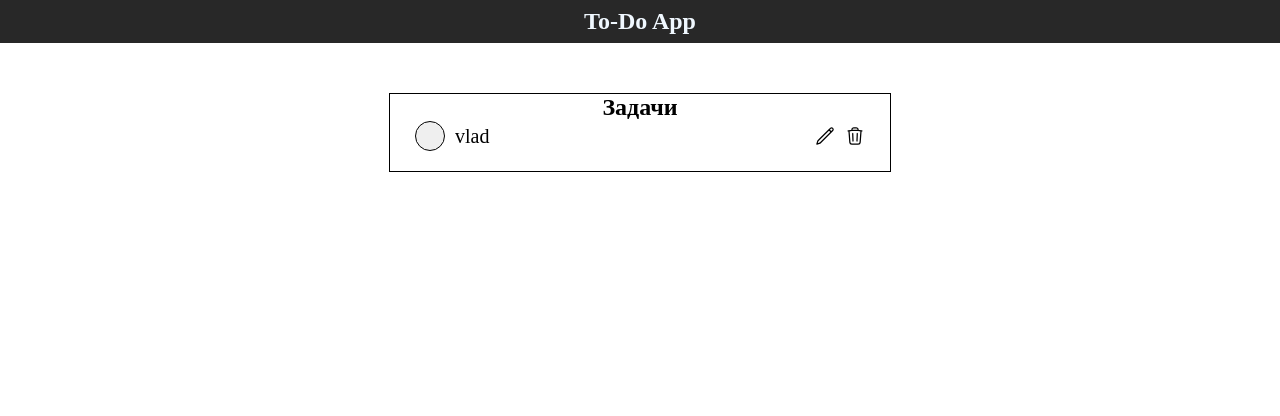
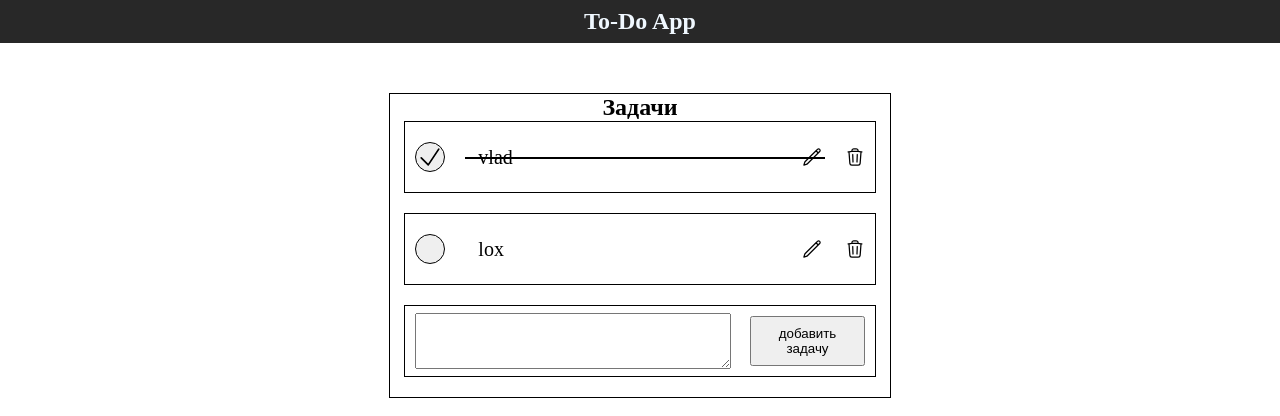
Before and after one commit to Vladkharin/To-Do-App, a plain HTML site: page index.html in a window 1280 px wide. Both pictures are taken after a click on the button 430 px from the left and 136 px from the top of the page. Drawn offline with Linux system fonts and the light colour scheme.

Commit message:
added js elements and complete structure

```diff
--- a/index.html
+++ b/index.html
@@ -1,10 +1,10 @@
 <!DOCTYPE html>
 <html lang="en">
   <head>
-    <meta charset="UTF-8">
-    <meta http-equiv="X-UA-Compatible" content="IE=edge">
-    <meta name="viewport" content="width=device-width, initial-scale=1.0">
-    <link rel="stylesheet" href="style.css">
+    <meta charset="UTF-8" />
+    <meta http-equiv="X-UA-Compatible" content="IE=edge" />
+    <meta name="viewport" content="width=device-width, initial-scale=1.0" />
+    <link rel="stylesheet" href="style.css" />
     <title>To-Do App</title>
   </head>
   <body>
@@ -17,17 +17,24 @@
         <h2>Задачи</h2>
         <div class="work-area__wrapper-items">
           <div class="work-area__wrapper-item">
-                    <div class="left-side">
             <button class="not-checked"></button>
             <div class="items-title">vlad</div>
-                    </div>
-                    <div class="right-side">
             <button class="edit"></button>
             <button class="delete"></button>
+            <div class="line none"></div>
           </div>
-
+          <div class="work-area__wrapper-item">
+            <button class="not-checked"></button>
+            <div class="items-title">lox</div>
+            <button class="edit"></button>
+            <button class="delete"></button>
+            <div class="line none"></div>
           </div>
         </div>
+        <form action="#" class="work-area__form">
+          <textarea class="textarea" type="text"> </textarea>
+          <button class="submit" type="submit">добавить задачу</button>
+        </form>
       </div>
     </section>
 
--- a/script.js
+++ b/script.js
@@ -0,0 +1,76 @@
+window.addEventListener("DOMContentLoaded", () => {
+  const itemsWrapper = document.querySelector(".work-area__wrapper-items");
+  const buttonSubmit = document.querySelector(".submit");
+  const textarea = document.querySelector(".textarea");
+
+  itemsWrapper.addEventListener("click", (event) => {
+    if (event.target && event.target.classList.contains("delete")) {
+      itemsWrapper.removeChild(event.target.parentElement);
+    } else if (
+      event.target &&
+      (event.target.classList.contains("not-checked") ||
+        event.target.classList.contains("checked"))
+    ) {
+      let parent = event.target.parentElement;
+      // console.log(parent)
+      const lineChecked = parent.querySelector(".line");
+      const editButton = parent.querySelector(".edit");
+
+      if (event.target.classList.contains("not-checked")) {
+        event.target.classList.add("checked");
+        lineChecked.classList.add("block");
+        event.target.classList.remove("not-checked");
+        lineChecked.classList.remove("none");
+        editButton.setAttribute("disabled", true);
+      } else {
+        event.target.classList.add("not-checked");
+        lineChecked.classList.add("none");
+        event.target.classList.remove("checked");
+        lineChecked.classList.remove("block");
+        editButton.setAttribute("disabled", false);
+      }
+    } else if (event.target && event.target.classList.contains("edit")) {
+      let parent = event.target.parentElement;
+      const title = parent.querySelector(".items-title").textContent;
+      itemsWrapper.removeChild(event.target.parentElement);
+      textarea.value = title;
+    }
+  });
+
+  function classElem() {
+    class workAreaItem {
+      constructor(title, parentSelector) {
+        this.title = title;
+        this.parentSelector = document.querySelector(parentSelector);
+      }
+
+      render() {
+        if (this.title.length < 1 && this.title === "") {
+          this.title = "Ничего не ввели в задачи";
+        }
+
+        // console.log(this.title)
+
+        const element = document.createElement("div");
+        element.classList.add("work-area__wrapper-item");
+        element.innerHTML = `
+                <button class="not-checked"></button>
+                <div class="items-title">${this.title}</div>
+                <button class="edit"></button>
+                <button class="delete"></button>
+                <div class="line none"></div>
+                `;
+
+        this.parentSelector.append(element);
+      }
+    }
+
+    new workAreaItem(textarea.value, ".work-area__wrapper-items").render();
+  }
+
+  function createElement() {
+    buttonSubmit.addEventListener("click", classElem);
+  }
+
+  createElement();
+});
--- a/style.css
+++ b/style.css
@@ -1,4 +1,5 @@
-html, body{
+html,
+body {
   margin: 0;
 }
 
@@ -34,7 +35,7 @@ h1 {
   align-items: center;
 }
 
-.work-area__wrapper h2{
+.work-area__wrapper h2 {
   margin: 0;
 }
 
@@ -43,11 +44,10 @@ h1 {
   width: 30px;
   border-radius: 100%;
   border: 1.5px solid;
-
 }
 
 .checked {
-    background-image: url('icons/checked.svg');
+  background-image: url("icons/checked.svg");
   height: 30px;
   width: 30px;
   border-radius: 100%;
@@ -56,45 +56,66 @@ h1 {
 
 .work-area__wrapper-items {
   display: flex;
+  flex-direction: column;
 }
 
-.work-area__wrapper-item {
+.work-area__wrapper-item,
+.work-area__form {
+  padding: 10px;
+  border: 1px solid;
+  position: relative;
   display: flex;
   width: 450px;
+  height: 50px;
   justify-content: space-between;
+  align-items: center;
   margin-bottom: 20px;
 }
 
-.right-side {
-    display: flex;
-    width: 50px;
-    justify-content: space-between;
-    align-items: center;
+.block {
+  display: block;
 }
 
-.right-side .edit {
+.none {
+  display: none;
+}
+
+.line {
+  position: absolute;
+  width: 360px;
+  height: 2px;
+  background-color: #000;
+  left: 60px;
+  top: 35px;
+}
+
+.edit {
   border: none;
   /* background-color: #ffffff; */
-    background: url('icons/edit.svg')center center/cover no-repeat;
+  background: url("icons/edit.svg") center center/cover no-repeat;
   width: 20px;
   height: 20px;
 }
-.right-side .delete {
+.delete {
   /* background-color: #ffffff; */
-    background: url('icons/delete.svg')center center/cover no-repeat;
+  background: url("icons/delete.svg") center center/cover no-repeat;
   width: 20px;
   height: 20px;
   border: none;
 }
 
-
-
-.left-side {
-    display: flex;
-    align-items: center;
-}
-
-.left-side .items-title {
+.items-title {
+  width: 300px;
   margin-left: 10px;
   font-size: 20px;
 }
+
+textarea {
+  width: 310px;
+  height: 50px;
+}
+
+.submit {
+  height: 50px;
+  width: 115px;
+}
```
Lines whose indentation alone changed are shown as unchanged.
